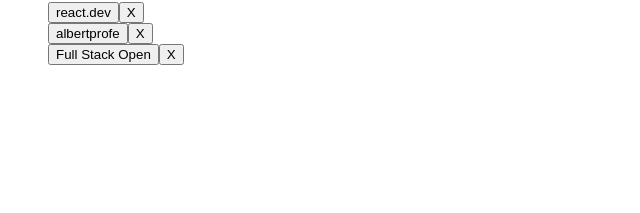
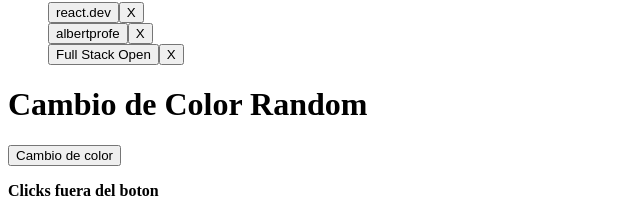
Before and after one commit to enchufin/React_exercises, a React (Vite) app: page /app/ejercicios in a window 1280 px wide. Shown: the part 2280-2493 px from the top of the page, without its empty margins (0-640 px from the left). Before the commit the page ends 2361 px from the top, so only its background shows below. Built offline with nearby package versions, Linux system fonts and the light colour scheme.

Commit message:
ColorSwichApp según el ejercicio de react.dev

```diff
--- /dev/null
+++ b/src/exercises/ColorSwitchApp.jsx
@@ -0,0 +1,40 @@
+import {useState} from 'react';
+/* Componente ColorButton */
+function ColorButton({ cambioColor }){
+return(
+    <button onClick=
+    {e=>{e.stopPropagation();
+         cambioColor();}
+    }> Cambio de color </button>
+);}
+/*  fin de componente  */
+
+function getRandomLightColor() {
+    let r = 150 + Math.round(100 * Math.random());
+    let g = 150 + Math.round(100 * Math.random());
+    let b = 150 + Math.round(100 * Math.random());
+    return `rgb(${r}, ${g}, ${b})`;
+}
+
+/* Manejadores */
+function handleCambioColor(){
+    let sectionStyle = document.getElementById('colorContainer').style;
+    sectionStyle.backgroundColor = getRandomLightColor();
+}
+
+export default function ColorSwitchApp() {
+  return (
+    <>
+     <div id='colorContainer'>
+        <h1>Cambio de Color Random</h1>
+
+            <ColorButton cambioColor={handleCambioColor}/>
+            <p>
+                <strong> Clicks fuera del boton </strong>
+            </p>
+
+        </div>
+    </>
+
+  )
+}
--- a/src/sections/RespondingEvents.jsx
+++ b/src/sections/RespondingEvents.jsx
@@ -1,11 +1,13 @@
 import React from 'react'
 import ListaDeBotones from '../exercises/ListaDeBotones'
+import ColorSwitchApp from '../exercises/ColorSwitchApp'
 
 
 export default function RespondingEvents() {
   return (
     <>
      <ListaDeBotones/>
+     <ColorSwitchApp />
     </>
 
   )
```
